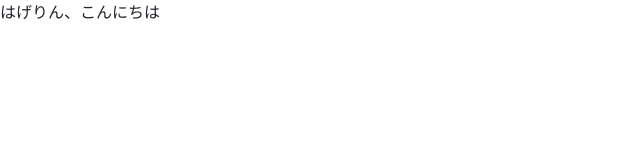
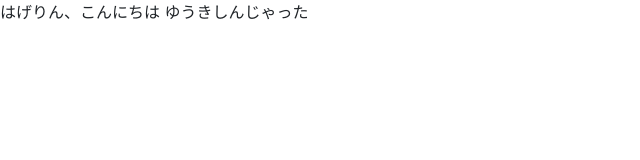
Before and after one commit to KanayamaHayato/-23-, a plain HTML site: page index.html in a window 1280 px wide. Shown: the whole page, without its empty margins (0-640 px from the left). Drawn offline with nearby package versions, Linux system fonts and the light colour scheme.

Commit message:
ゆうきしぼう

```diff
--- a/index.html
+++ b/index.html
@@ -4,6 +4,7 @@
 </html>
 <body>
   はげりん、こんにちは
+  ゆうきしんじゃった
 </body>
 <!-- Bootstrap CSS -->
 <link rel="stylesheet" href="https://stackpath.bootstrapcdn.com/bootstrap/4.1.3/css/bootstrap.min.css" integrity="sha384-MCw98/SFnGE8fJT3GXwEOngsV7Zt27NXFoaoApmYm81iuXoPkFOJwJ8ERdknLPMO" crossorigin="anonymous">
```
